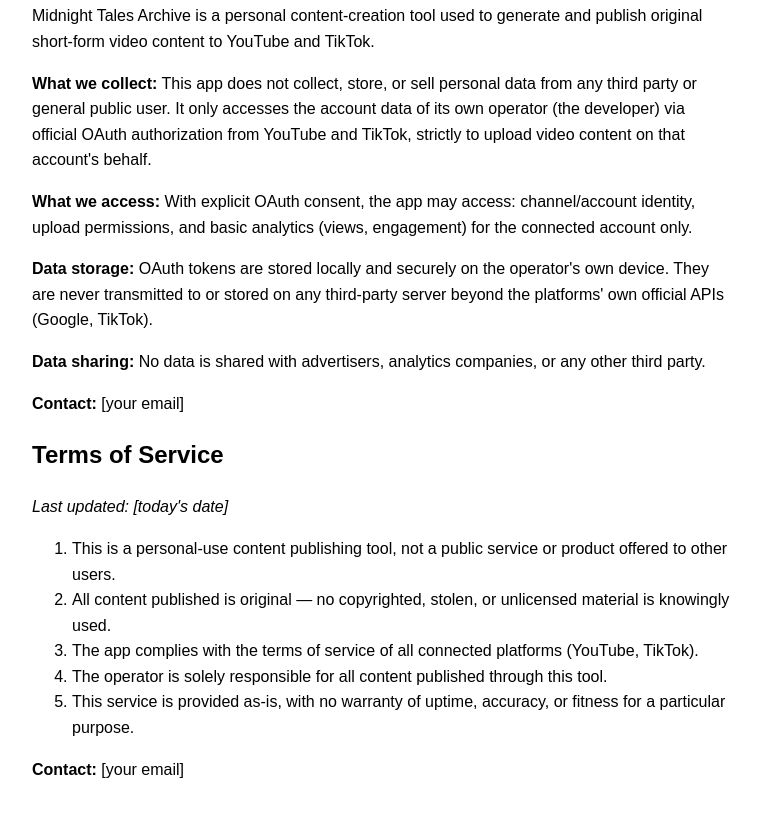
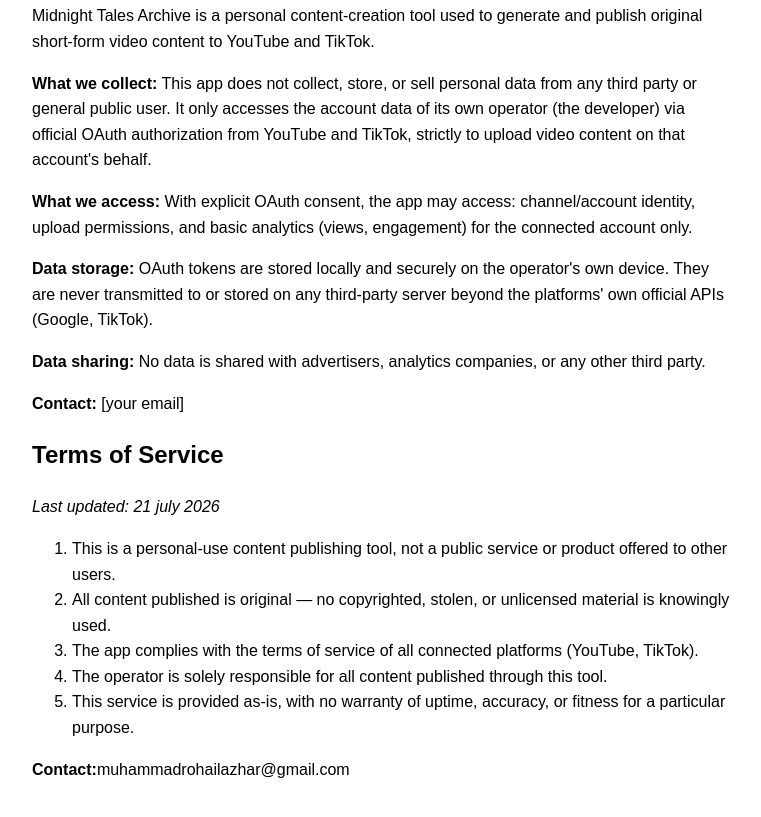
Before and after one commit to rohail275/rohail275.github.io, a plain HTML site: page index.html in a window 1280 px wide. Shown: the part 373-1190 px from the top of the page, without its empty margins (258-1019 px from the left). Drawn offline with Linux system fonts and the light colour scheme.

Commit message:
index.html

```diff
--- a/index.html
+++ b/index.html
@@ -20,7 +20,7 @@
 <p><strong>Contact:</strong> [your email]</p>
 
 <h2>Terms of Service</h2>
-<p><em>Last updated: [today's date]</em></p>
+<p><em>Last updated: 21 july 2026</em></p>
 <ol>
 <li>This is a personal-use content publishing tool, not a public service or product offered to other users.</li>
 <li>All content published is original — no copyrighted, stolen, or unlicensed material is knowingly used.</li>
@@ -28,7 +28,7 @@
 <li>The operator is solely responsible for all content published through this tool.</li>
 <li>This service is provided as-is, with no warranty of uptime, accuracy, or fitness for a particular purpose.</li>
 </ol>
-<p><strong>Contact:</strong> [your email]</p>
+<p><strong>Contact:</strong>muhammadrohailazhar@gmail.com</p>
 
 </body>
 </html>
```
